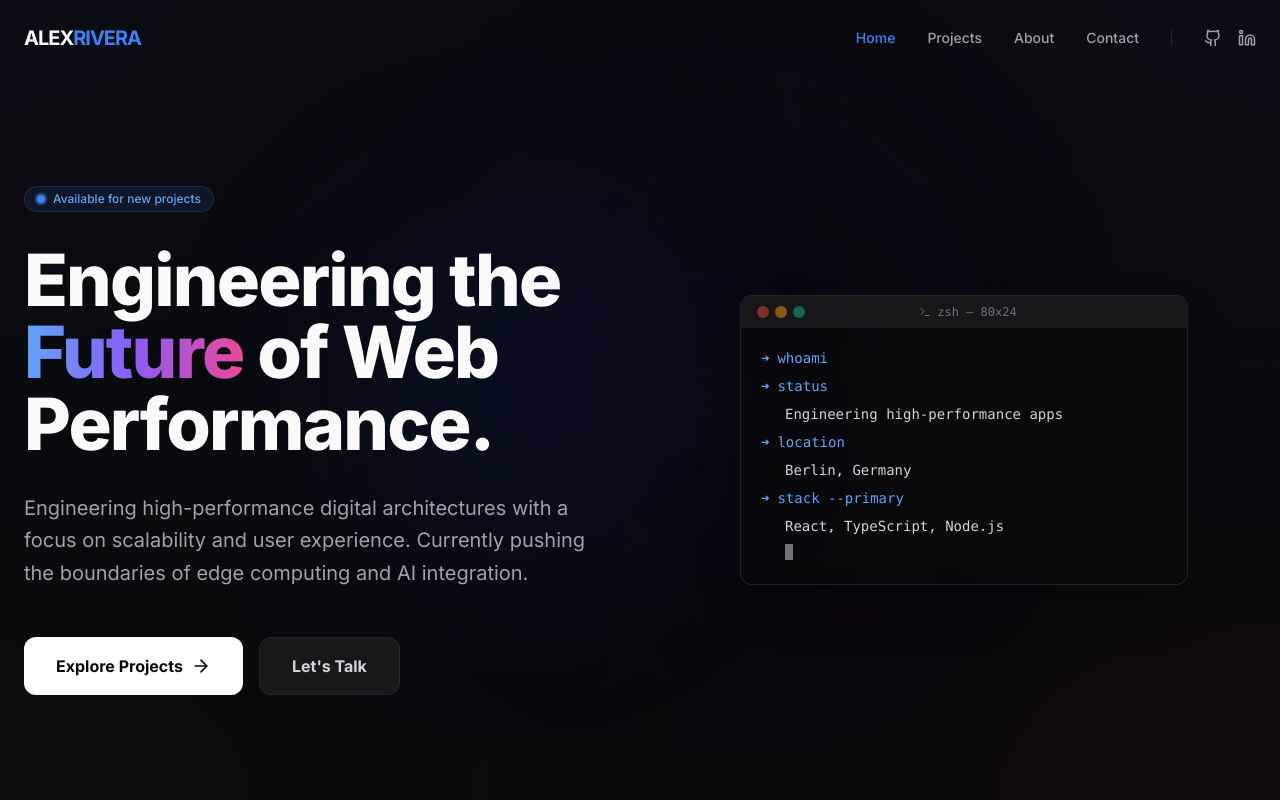
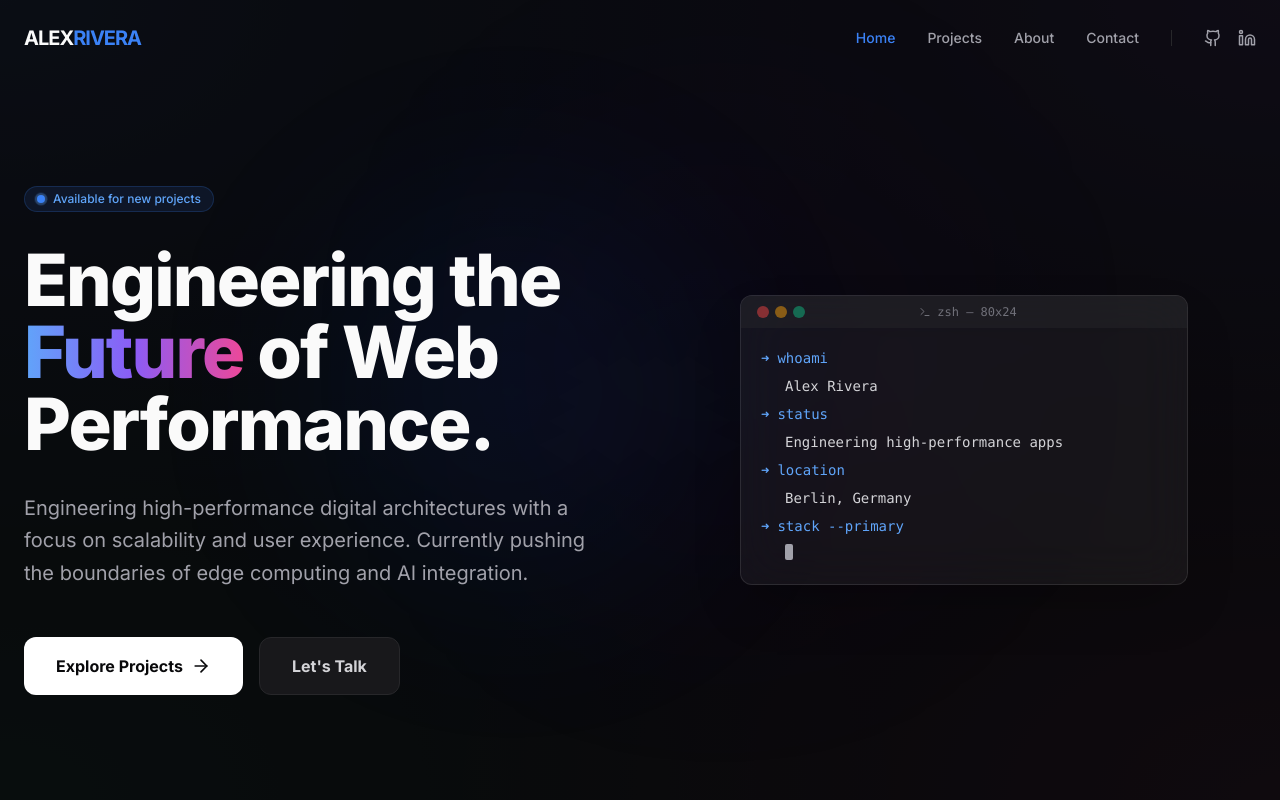
Before and after one commit to chouaibbench/TFT-Portfolio, a React (Vite) app: page / in a window 1280 px wide. Shown: the top 800 px of the page. Built offline with nearby package versions, Linux system fonts and the light colour scheme.

Commit message:
edit components/Terminal.tsx

```diff
--- a/components/Terminal.tsx
+++ b/components/Terminal.tsx
@@ -1,10 +1,12 @@
-
-import React, { useState, useEffect } from 'react';
-import { Terminal as TerminalIcon, Check } from 'lucide-react';
+import React, { useState, useEffect, useRef } from "react";
+import { Terminal as TerminalIcon } from "lucide-react";
 
 const Terminal: React.FC = () => {
   const [lines, setLines] = useState<string[]>([]);
-  const fullText = [
+  const indexRef = useRef(0);
+  const intervalRef = useRef<number | null>(null);
+
+  const fullText: string[] = [
     "$ whoami",
     "Alex Rivera",
     "$ status",
@@ -17,47 +19,81 @@ const Terminal: React.FC = () => {
   ];
 
   useEffect(() => {
-    let currentLine = 0;
-    const interval = setInterval(() => {
-      if (currentLine < fullText.length) {
-        setLines(prev => [...prev, fullText[currentLine]]);
-        currentLine++;
+    // Prevent duplicate intervals (React 18 StrictMode fix)
+    if (intervalRef.current) {
+      window.clearInterval(intervalRef.current);
+    }
+
+    intervalRef.current = window.setInterval(() => {
+      const currentIndex = indexRef.current;
+
+      if (currentIndex < fullText.length) {
+        const nextLine = fullText[currentIndex];
+
+        if (typeof nextLine === "string") {
+          setLines((prev) => [...prev, nextLine]);
+        }
+
+        indexRef.current = currentIndex + 1;
       } else {
-        clearInterval(interval);
+        if (intervalRef.current) {
+          window.clearInterval(intervalRef.current);
+          intervalRef.current = null;
+        }
       }
     }, 800);
-    return () => clearInterval(interval);
+
+    return () => {
+      if (intervalRef.current) {
+        window.clearInterval(intervalRef.current);
+      }
+    };
   }, []);
 
   return (
-    <div className="w-full max-w-md mx-auto glass rounded-xl overflow-hidden shadow-2xl border border-white/10">
+    <div className="w-full max-w-md mx-auto backdrop-blur-xl bg-white/5 rounded-xl overflow-hidden shadow-2xl border border-white/10">
+
+      {/* Header */}
       <div className="bg-zinc-800/50 px-4 py-2 flex items-center justify-between">
         <div className="flex space-x-1.5">
           <div className="w-3 h-3 rounded-full bg-red-500/50"></div>
           <div className="w-3 h-3 rounded-full bg-amber-500/50"></div>
           <div className="w-3 h-3 rounded-full bg-emerald-500/50"></div>
         </div>
+
         <div className="flex items-center text-xs text-zinc-500 font-mono">
           <TerminalIcon size={12} className="mr-1.5" />
           zsh — 80x24
         </div>
-        <div className="w-10"></div>
+
+        <div className="w-10" />
       </div>
+
+      {/* Body */}
       <div className="p-5 font-mono text-sm h-64 overflow-y-auto">
-        {lines.map((line, i) => (
+        {lines.map((line, i) => {
+          const text = typeof line === "string" ? line : "";
+          const isCommand = text.startsWith("$");
+
+          return (
             <div key={i} className="mb-2">
-            {line.startsWith('$') ? (
+              {isCommand ? (
                 <span className="flex items-center text-blue-400">
                   <span className="mr-2">➜</span>
-                <span>{line.substring(2)}</span>
+                  <span>{text.slice(2)}</span>
                 </span>
               ) : (
-              <span className="text-zinc-300 ml-6 block">{line}</span>
+                <span className="text-zinc-300 ml-6 block">
+                  {text}
+                </span>
               )}
             </div>
-        ))}
+          );
+        })}
+
+        {/* Blinking cursor */}
         {lines.length < fullText.length && (
-          <div className="ml-6 w-2 h-4 bg-zinc-500 animate-pulse inline-block"></div>
+          <div className="ml-6 w-2 h-4 bg-zinc-400 animate-pulse inline-block rounded-sm" />
         )}
       </div>
     </div>
```
Also changed, not shown: 1 other file (tests, documents, lock files or other folders). Lines whose indentation alone changed are shown as unchanged.
